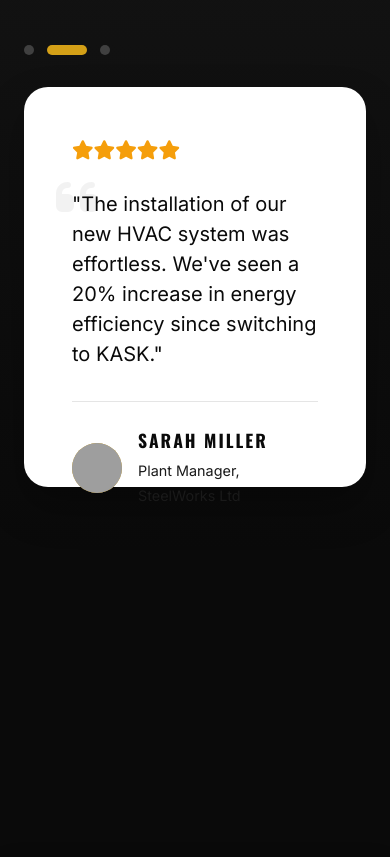
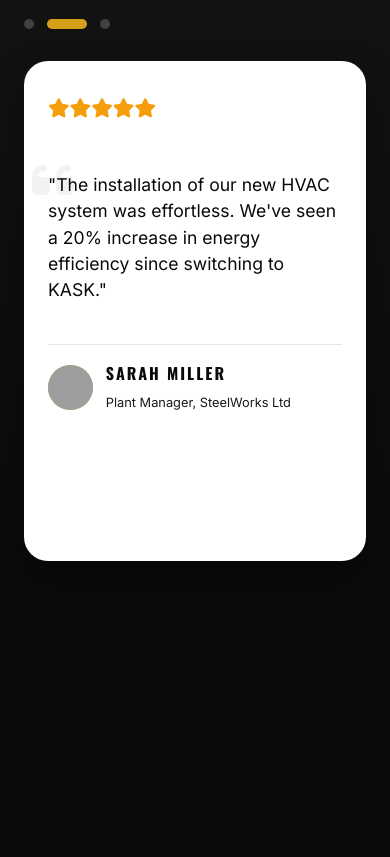
Before and after one commit to DKP-RGB/leads, a plain HTML site: page kask_website/index.html in a window 390 px wide. Shown: the part 4203-5060 px from the top of the page. Drawn offline with nearby package versions, Linux system fonts and the light colour scheme; grey boxes are pictures that could not be loaded.

Commit message:
cards fixed

```diff
--- a/kask_website/about.html
+++ b/kask_website/about.html
@@ -10,7 +10,8 @@
     <link rel="preconnect" href="https://fonts.gstatic.com" crossorigin>
     <link href="https://fonts.googleapis.com/css2?family=Inter:wght@300;400;600&family=Oswald:wght@400;700&display=swap" rel="stylesheet">
     <link rel="stylesheet" href="https://cdnjs.cloudflare.com/ajax/libs/font-awesome/6.4.0/css/all.min.css">
-    <link rel="stylesheet" href="css/styles.css">`n    <link rel="stylesheet" href="css/mobile-fixes.css">
+    <link rel="stylesheet" href="css/styles.css">
+    <link rel="stylesheet" href="css/mobile-fixes.css">
     <link rel="stylesheet" href="css/product-page.css">
     <style>
         /* ── About Hero ── */
--- a/kask_website/css/mobile-fixes.css
+++ b/kask_website/css/mobile-fixes.css
@@ -104,6 +104,41 @@
     .footer-link {
         justify-content: center !important;
     }
+
+    /* 7. Testimonial Fixes (Jay Mathe/Sarah Miller) */
+    .unified-stack {
+        height: 500px !important; /* Increase height for mobile content */
+    }
+
+    .u-testimonial-card {
+        padding: 2rem 1.5rem !important; /* Reduce padding to fit names/logos */
+        justify-content: flex-start !important;
+        gap: 1.5rem;
+    }
+
+    .u-quote {
+        font-size: 1.1rem !important;
+        margin-bottom: 1rem !important;
+    }
+
+    .u-author {
+        padding-top: 1rem !important;
+        gap: 0.8rem !important;
+        flex-wrap: wrap; /* Ensure name stacks if still too long */
+    }
+
+    .u-avatar {
+        width: 45px !important;
+        height: 45px !important;
+    }
+
+    .u-info h4 {
+        font-size: 1rem !important;
+    }
+
+    .u-info span {
+        font-size: 0.8rem !important;
+    }
 }
 
 /* Extra small devices fix */
--- a/kask_website/index.html
+++ b/kask_website/index.html
@@ -16,7 +16,8 @@
     <!-- Three.js -->
     <script src="https://cdnjs.cloudflare.com/ajax/libs/three.js/r128/three.min.js"></script>
     <!-- CSS -->
-    <link rel="stylesheet" href="css/styles.css">`n    <link rel="stylesheet" href="css/mobile-fixes.css">
+    <link rel="stylesheet" href="css/styles.css">
+    <link rel="stylesheet" href="css/mobile-fixes.css">
 </head>
 
 <body>
```
Also changed, not shown: kask_website/air-compressors.html (+2 -1 lines), kask_website/custom-machines.html (+2 -1 lines), kask_website/gas-booster.html (+2 -1 lines), kask_website/heat-exchanger.html (+2 -1 lines), kask_website/hvac-system.html (+2 -1 lines), kask_website/products.html (+2 -1 lines), kask_website/spares.html (+2 -1 lines).
